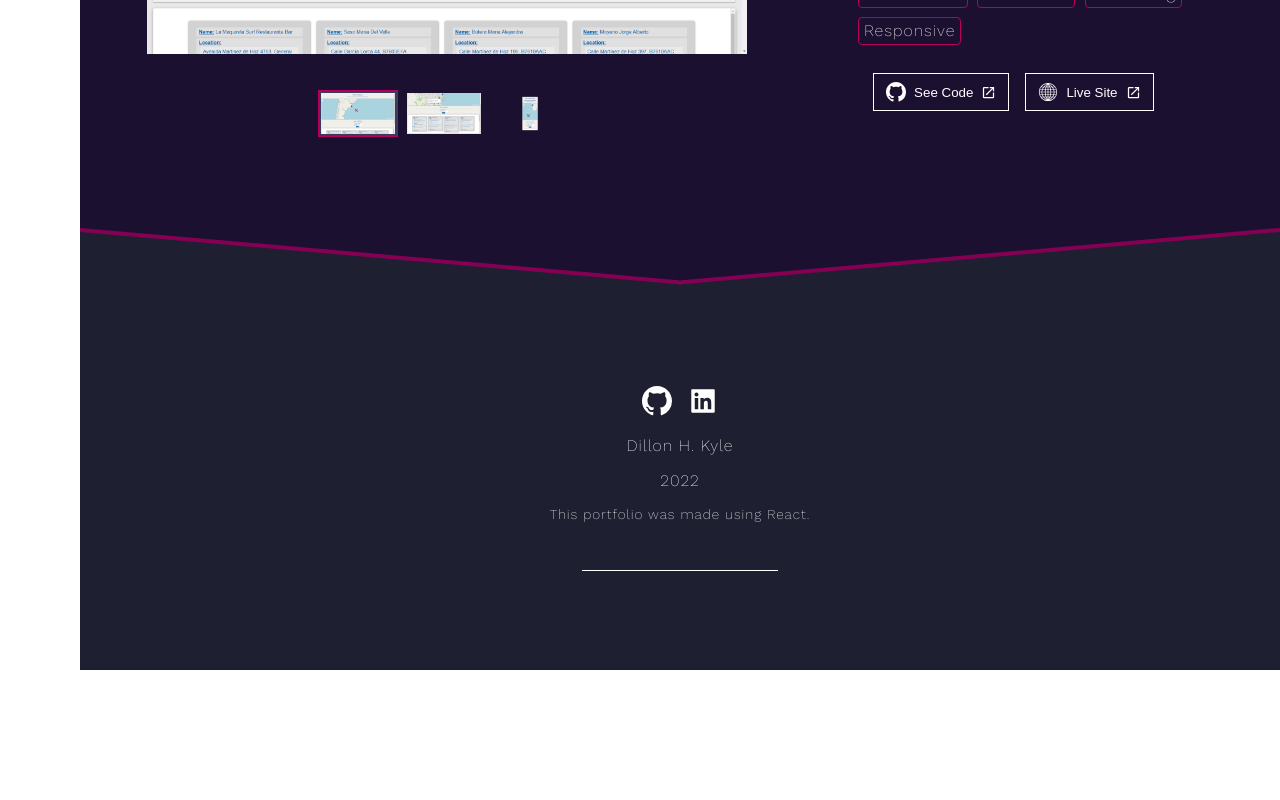
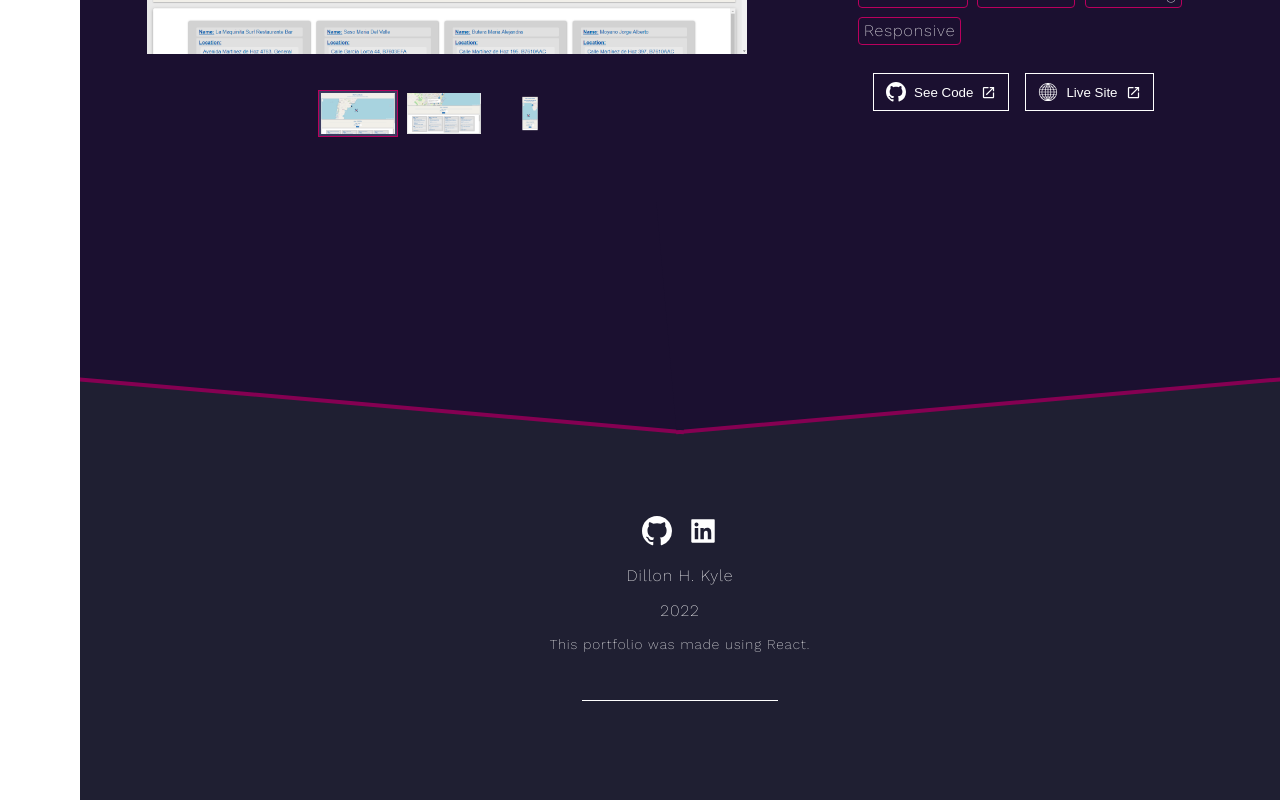
Before and after one commit to DillonKyleDev/PortfolioV3, a React (Create React App) app: page / in a window 1280 px wide. Shown: the part 5028-5828 px from the top of the page. Before the commit the page ends 5698 px from the top, so only its background shows below. Built offline with nearby package versions, Linux system fonts and the light colour scheme.

Commit message:
fixed width of arrow on the footer on large screens

```diff
--- a/src/Components/Body/Body.js
+++ b/src/Components/Body/Body.js
@@ -203,6 +203,7 @@ function Body() {
             liveSiteLink={'https://dillonkyledev.github.io/ISS-Travel-Guide/'}/>
           </div>
 
+          <div className='arrow-container-container'>
             <div className='arrow-div-container'>
               <div className='arrow-div top-arrow-div'>
                 <div className='top-arrow slant left-slant'></div>
@@ -215,6 +216,7 @@ function Body() {
                 <div className='bottom-arrow slant right-slant'></div>
               </div>
             </div>
+          </div>
 
         </div>
 
--- a/src/Components/Body/body.css
+++ b/src/Components/Body/body.css
@@ -113,6 +113,10 @@
   margin-bottom: -3px;
 }
 
+.arrow-container-container {
+  height: 130px;
+}
+
 .arrow-div-container {
   position: relative;
 }
@@ -121,7 +125,7 @@
   display: flex;
   flex-wrap: nowrap;
   margin: auto;
-  height: 100px;
+  height: 400px;
   width: 110%;
   left: -5%;
   right: -5%;
@@ -149,16 +153,16 @@
 
 .slant {
   width: 50%;
-  height: 150px;
+  height: 300px;
   position: absolute;
   bottom: 50%;
 }
 
 .left-slant {
   transform: rotate(5deg);
-  left: 9px;
+  left: 18px;
 }
 .right-slant {
   transform: rotate(-5deg);
-  right: 9px;
+  right: 18px;
 }
--- a/src/Components/Project/project.css
+++ b/src/Components/Project/project.css
@@ -55,7 +55,6 @@
   color: white;
   background-color: rgba(0,0,0,0);
   cursor: pointer;
-
   padding: 0.5rem 0.75rem;
   transition: background-color 0.4s, border 0.4s;
 }
```
Lines whose indentation alone changed are shown as unchanged.
